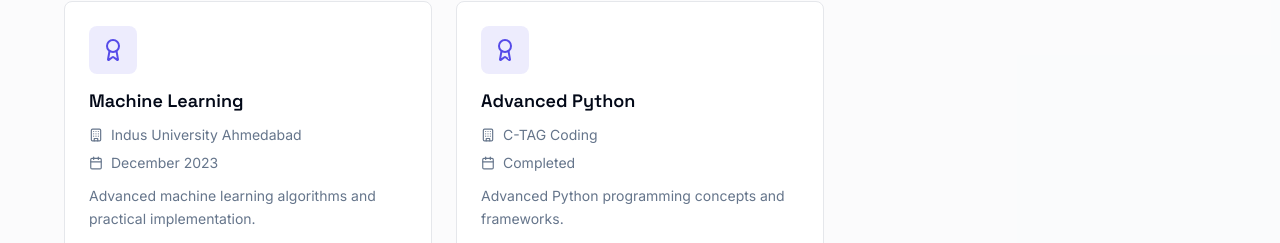
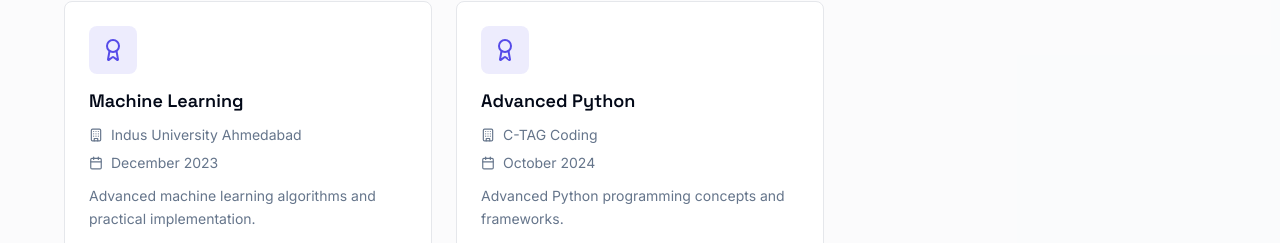
Before and after one commit to pmadhurn/mn-dev-folio, a React (Vite) app: page / in a window 1280 px wide. Shown: the part 7058-7301 px from the top of the page. Built offline with nearby package versions, Linux system fonts and the light colour scheme.

Commit message:
modified the

```diff
--- a/src/data/certifications.ts
+++ b/src/data/certifications.ts
@@ -47,7 +47,7 @@ export const certifications: Certification[] = [
     id: 'advanced-python',
     title: 'Advanced Python',
     issuer: 'C-TAG Coding',
-    date: 'Completed',
+    date: 'October 2024',
     image: '/certifications/advanced-python.jpg',
     description: 'Advanced Python programming concepts and frameworks.'
   }
```
